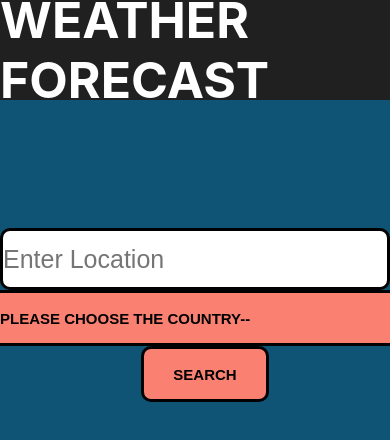
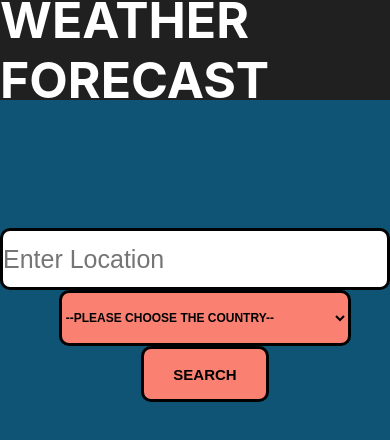
Before and after one commit to Skinni-k/open-weather, a React (Create React App) app: page / in a window 390 px wide. Shown: the top 440 px of the page. Built offline with nearby package versions, Linux system fonts and the light colour scheme.

Commit message:
added media query

```diff
--- a/src/Components/Search/search.module.css
+++ b/src/Components/Search/search.module.css
@@ -40,3 +40,13 @@
     border-radius: 10px;
     border: 3px solid #000;
 }
+
+@media screen and (max-width: 550px) {
+    .searchBar {
+        width: 25rem;
+    }
+    .select {
+        width: 75vw;
+        font-size: 12px;
+    }
+  }
```
